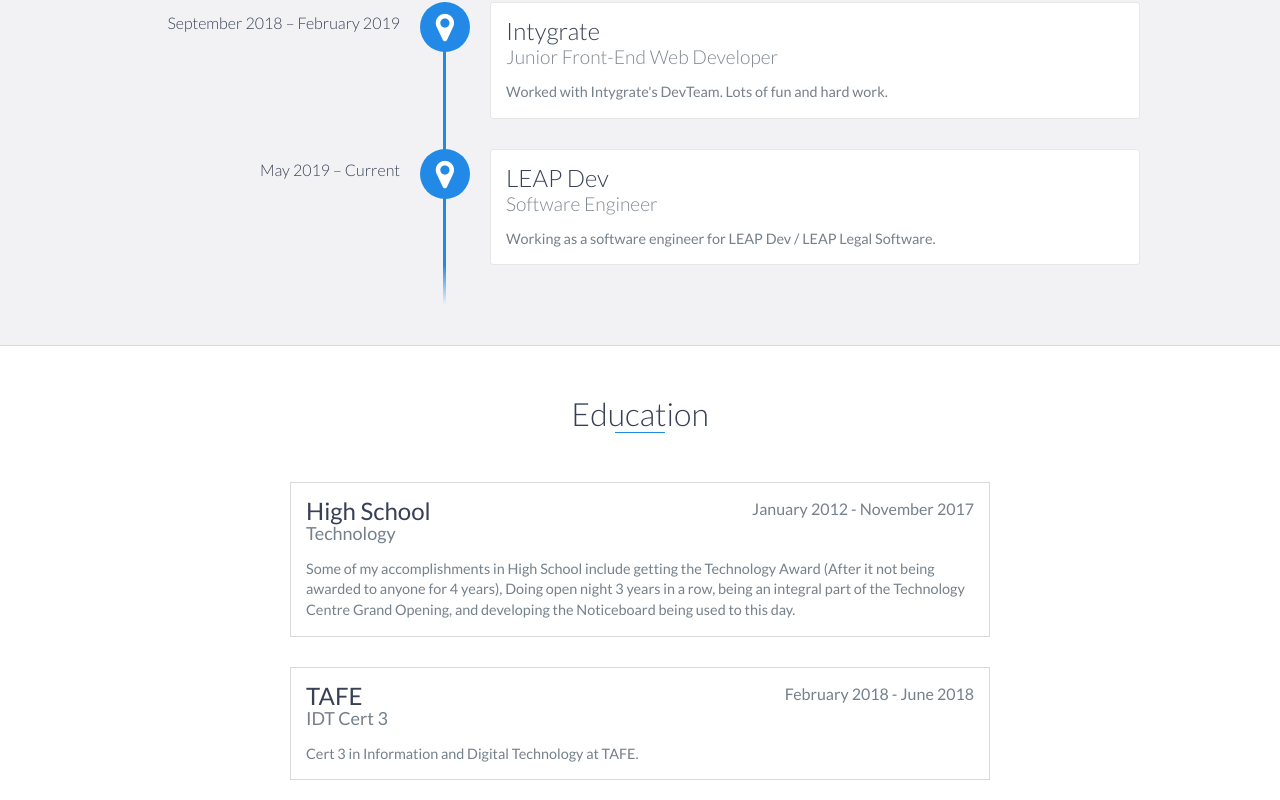
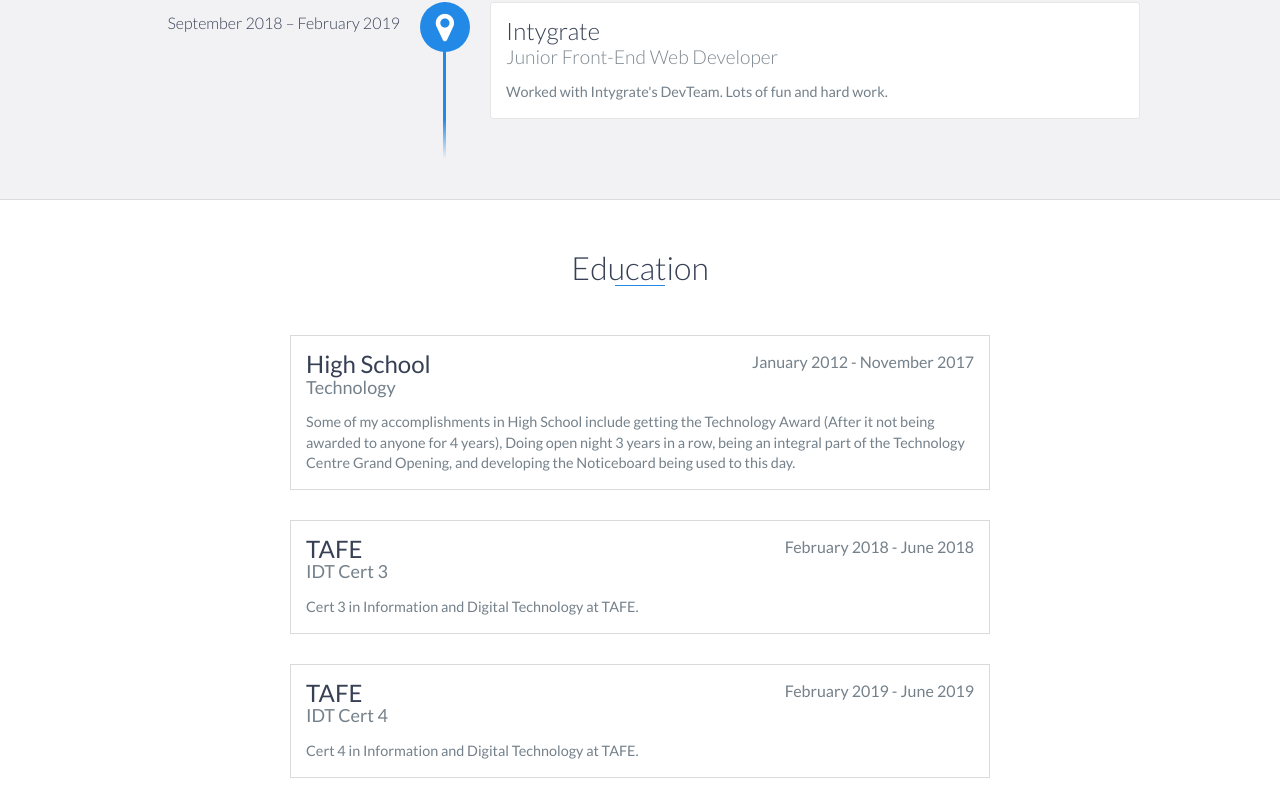
Before and after one commit to willyb321/devportfolio, a React app: page / in a window 1280 px wide. Shown: the part 1208-2008 px from the top of the page. Built offline with nearby package versions, Linux system fonts and the light colour scheme.

Commit message:
Update Experience.js

```diff
--- a/src/Experience.js
+++ b/src/Experience.js
@@ -12,13 +12,6 @@
 					title: "Junior Front-End Web Developer",
 					description:
 						"Worked with Intygrate's DevTeam. Lots of fun and hard work."
-				},
-				{
-					date: "May 2019 – Current",
-					employer: "LEAP Dev",
-					title: "Software Engineer",
-					description:
-						"Working as a software engineer for LEAP Dev / LEAP Legal Software."
 				}
 				// {date: '??? – ???', employer: 'Your Company?', title: 'Software Developer', description: 'I\'m currently seeking employment. Contact me using the form below.'},
 			]
```
